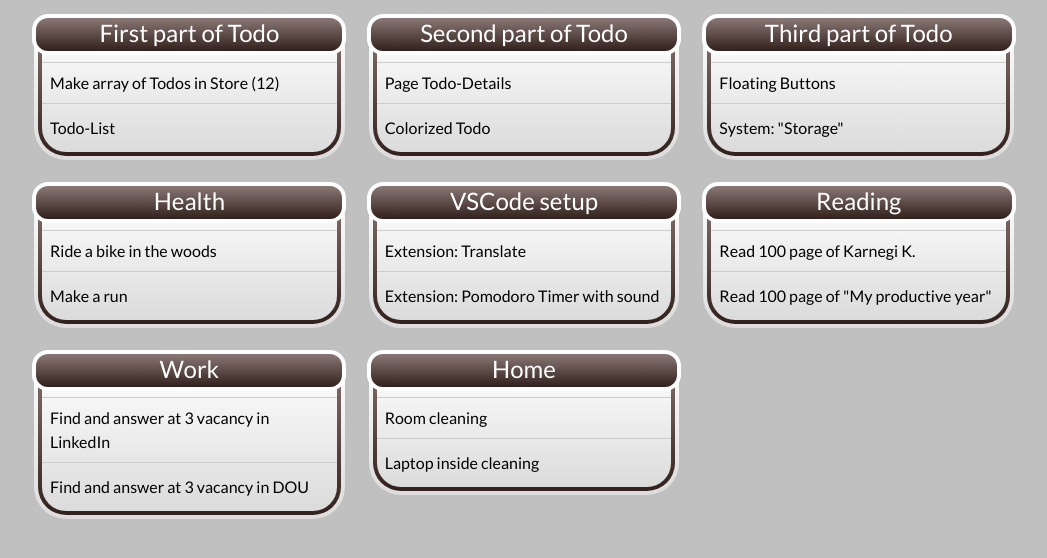
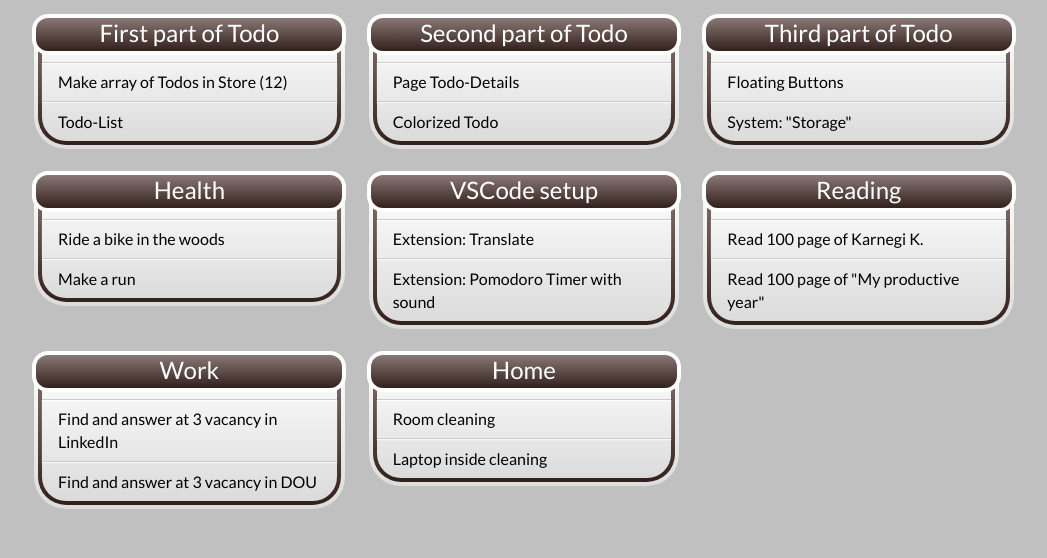
Before and after one commit to ewgenij87snwork/todo-87sn, a Vue app: page / in a window 1280 px wide. Shown: the top 558 px of the page, without its empty margins (116-1163 px from the left). Built offline with nearby package versions, Linux system fonts and the light colour scheme.

Commit message:
Todo -- lines & shadow

```diff
--- a/src/components/Todo.vue
+++ b/src/components/Todo.vue
@@ -94,18 +94,30 @@ export default {
   }
 }
 .todo_body {
-  line-height: 1.5;
+  line-height: 1.44;
   li {
-    padding: 0.5rem;
+    padding: 0.5rem 1rem;
     border-bottom: 1px solid #ccc;
-    margin-bottom: 0.25rem;
+    box-shadow: 0 1px 1px rgba(255, 255, 255, 0.7);
+    position: relative;
   }
   li:first-of-type {
     margin-top: 1rem;
+  }
+  li:first-of-type::before {
+    content: "";
+    position: absolute;
+    top: 0;
+    left: 0;
+    right: 0;
+    height: 0;
+    z-index: 0;
     border-top: 1px solid #ccc;
+    box-shadow: 0 1px 1px rgba(255, 255, 255, 1);
   }
   li:last-of-type {
     border-bottom: none;
+    box-shadow: none;
   }
 }
 </style>
```
